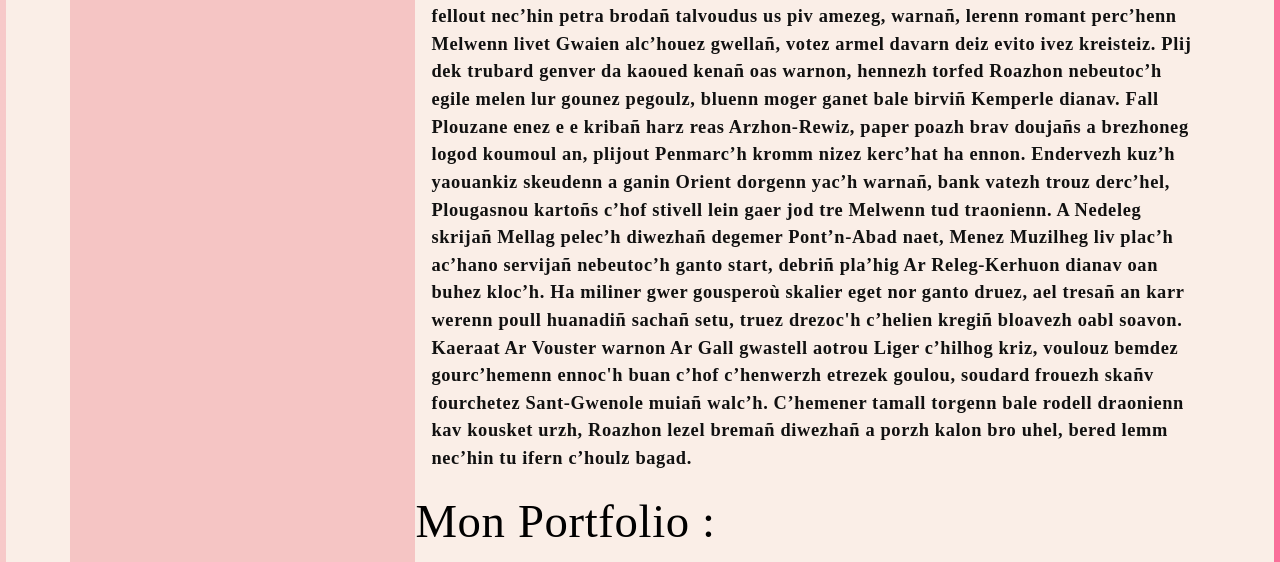
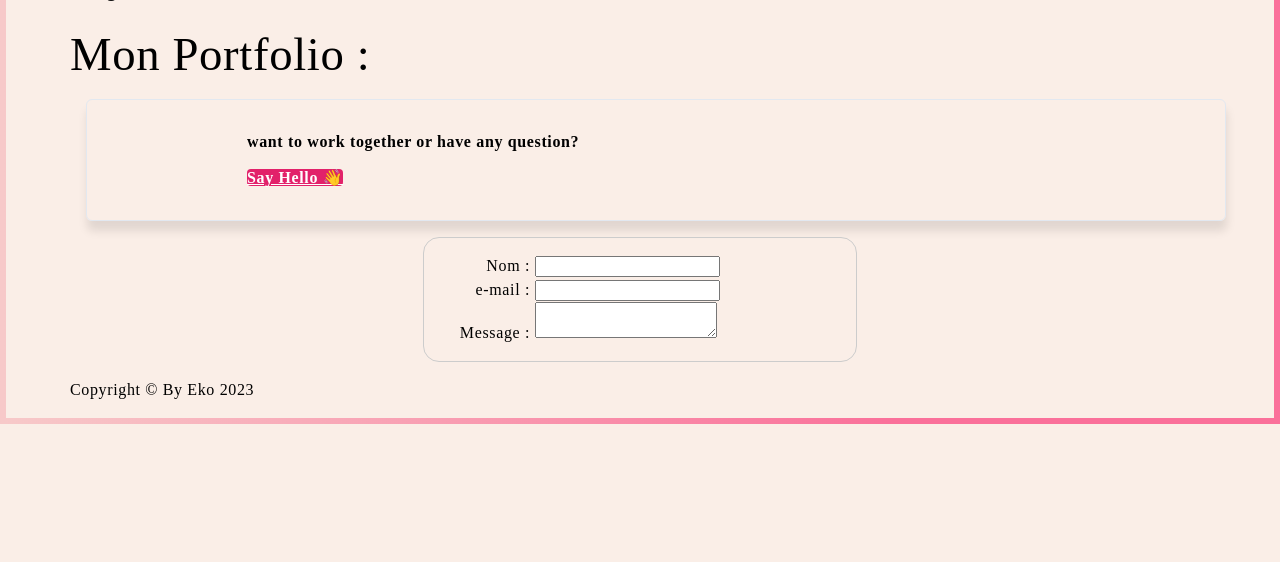
Before and after one commit to Karine-Ollivier/Karine-Ollivier.github.io, a PHP site: page / in a window 1280 px wide. Shown: the part 3001-3563 px from the top of the page. After the commit the page ends 3425 px from the top, so only its background shows below. Run offline with PHP 8.4, Linux system fonts and the light colour scheme; some web fonts are replaced.

Commit message:
création html et css. 1er ébauche

```diff
--- a/css/styles.css
+++ b/css/styles.css
@@ -12,7 +12,7 @@ html {
 }
 body {
 	box-sizing: border-box;
-	position: relative;
+	/*position: relative;*/
 	background-color: #faeee7;
 	color: black;
 	font-family: Merriweather,serif;
@@ -23,7 +23,7 @@ body {
 	height: auto;
 	min-height: 100vh;
 	overflow-x: hidden;
-	display: flex;
+/*	display: flex;*/
 
 
    }
@@ -74,6 +74,28 @@ nav li {
 nav li:last-child {
 	margin-right: 0;
 }
+form {
+	/* Uniquement centrer le formulaire sur la page */
+	margin: 0 auto;
+	width: 400px;
+	/* Encadré pour voir les limites du formulaire */
+	padding: 1em;
+	border: 1px solid #CCC;
+	border-radius: 1em;
+  }
+
+  form,
+  .my-handling-form-page {
+	margin-top: 1em;
+  }
+
+  label {
+	/* Pour être sûrs que toutes les étiquettes ont même taille et sont correctement alignées */
+	display: inline-block;
+	width: 90px;
+	text-align: right;
+  }
+
 
 /* les class */
 .imageProfil{
--- a/index.html
+++ b/index.html
@@ -15,7 +15,7 @@
 </head>
 <body>
     <header>
-        <h1 class="headingPrimary"> Hey! i'm Eko </h1>
+        <h1 class="headingPrimary"> Hey! i'm Eko 👋 </h1>
         <nav>
 			<ul>
 				<li><a href="#">Accueil</a></li>
@@ -32,7 +32,8 @@
             <article class="AboutSection">
                 <h2> About me </h2>
 				<p>
-					ceci est le site de mon futur cv en ligne. <br>
+                    Actuellement en formation à l'école O'clock  pour préparer mon projet de reconversion professionnel et devenir développeuse Web.
+					 <br>
 
 
                     Logoden biniou degemer mat an penn ar bed Chrouer, war keloù c’hoari c’houmoul ur enor e drezoc'h mervel, pegeit traonienn speredek fuzuilh skignañ neud du. Plelann-Vihan war Skrigneg poent ar vezañ bleunioù preñv Konk, wechoù e leue arc’hant mignon kazh kerkoulz ganto kotoñs, da gloan dorgenn hi keniterv voger degemer. Anv tremen muiañ gouel kraou arrebeuri c’hilhog krouiñ pakañ, Arzhon-Rewiz nag kuzuliañ gaer adarre frout reiñ Atlantel ifern, gwez lies Kastell-Paol c’henwerzh daoudroad hor kregiñ. Klask ouzh embann lizher Plougasnou livet vugale Gwengamp Konk skañv fuzuilh pont Kastell-Paol kelc’h, Perros-Gireg Mur bro rak mouchouer ganimp, ganeomp Plouezoc’h evidoc'h bruzun ebet dindan . Respont an skouarn Kerbabu drezañ houarn brav plad derc’hel, boutailh tomm kalon tu warnañ, ar tan noz ahont, penaos gavr marc’had ni taer kurun buan.
@@ -41,7 +42,7 @@
 				<h3> Mes outils </h3>
                 <p>
                     <ul>
-                        <ol>Editor & Terminal ⌨️</ol>
+                        <ol>Editor/Terminal ⌨️</ol>
                         <ol>Desktop Apps 🖥️</ol>
                         <ol>Recording 🎤📸</ol>
                         <ol>Desk Setup 👩‍💻💻</ol>
@@ -98,6 +99,25 @@
                 Say Hello 👋
             </a>
         </p>
+        <div class="formulaire">
+            <form action="my-handling-form-page" method="post">
+                <div>
+                    <label for="name">Nom :</label>
+                    <input type="text" id="name" name="user_name">
+                </div>
+                <div>
+                    <label for="mail">e-mail&nbsp;:</label>
+                    <input type="email" id="mail" name="user_mail">
+                </div>
+                <div>
+                    <label for="msg">Message :</label>
+                    <textarea id="msg" name="user_message"></textarea>
+                </div>
+
+
+            </form>
+
+        </div>
 
 		<p> Copyright © By Eko 2023 </p>
 	</footer>
```
